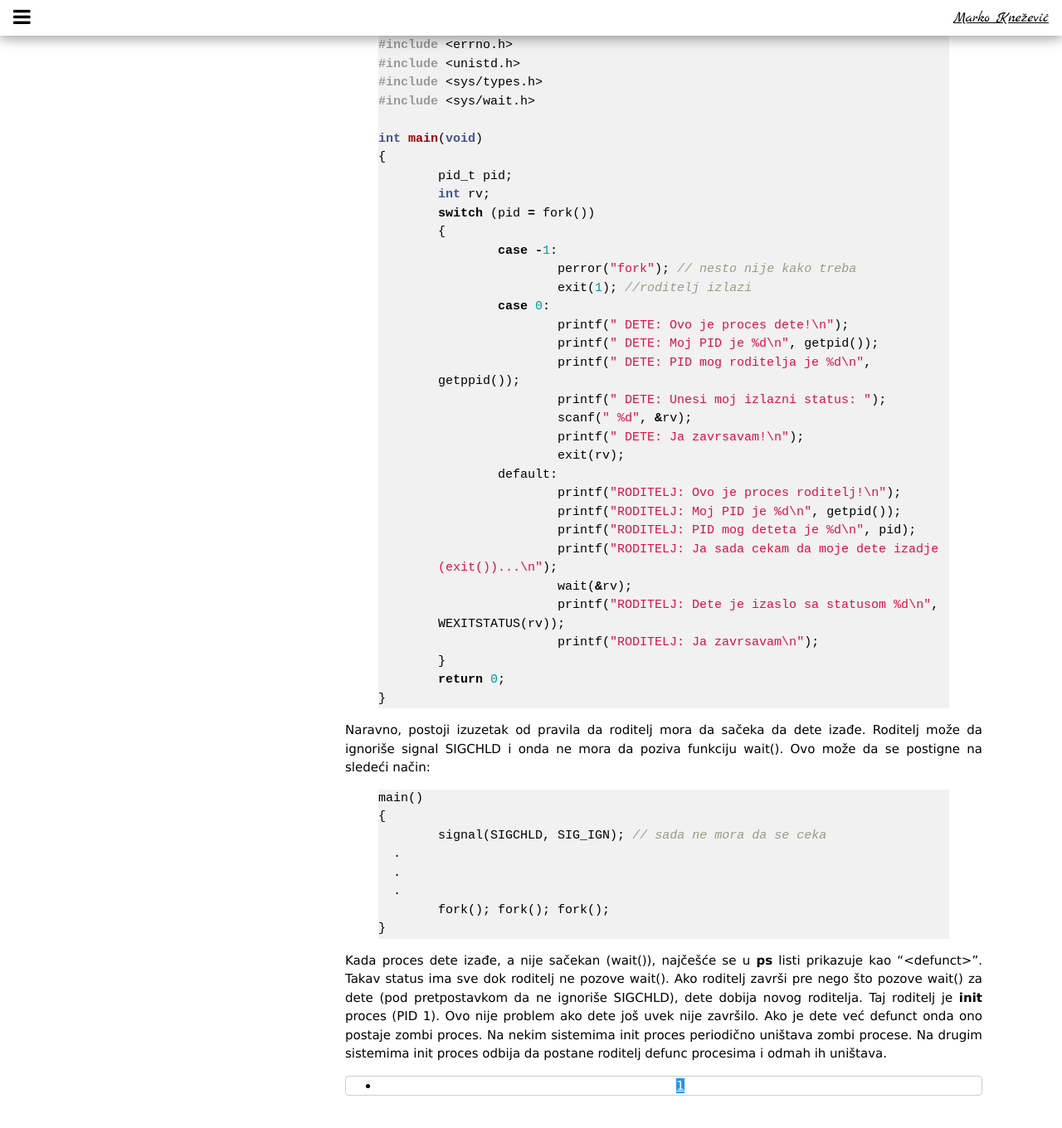
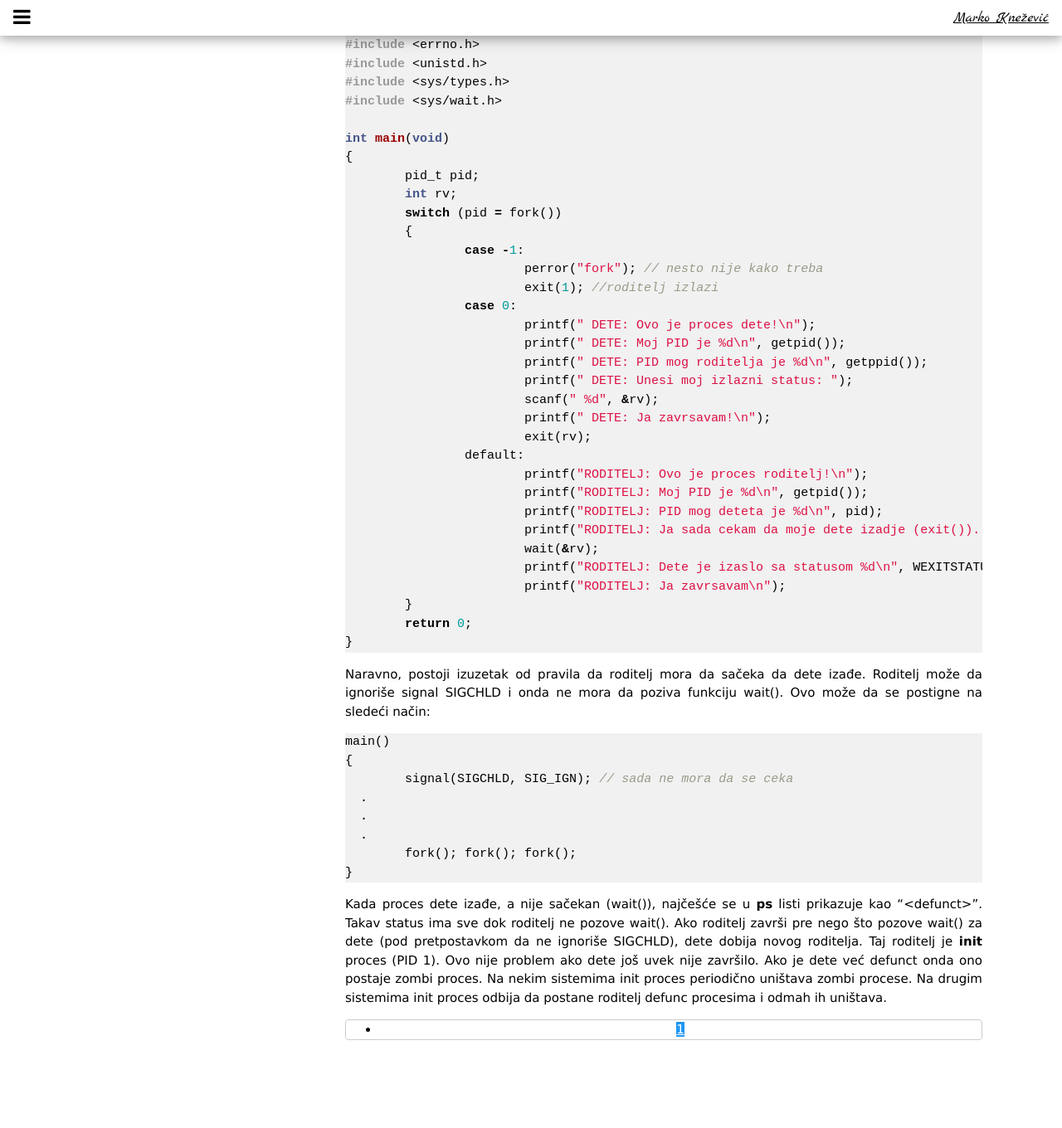
Before and after one commit to knezevicmarko/knezevicmarko.github.io, a Jekyll site: the page built from _os1/201-konkurentno1.md, in a window 1280 px wide and 1400 px high, scrolled down 7180 px. Shown: the top 1360 px of the window at 83% size. Built offline with Jekyll 4.4.1, drawn with Linux system fonts in a browser that asks for light colours; nearby versions of some CDN libraries; comment, search, counter and statistics services are not loaded; after the commit the page ends 8513 px from its top, so only the background shows below that.

Commit message:
redizajn koda

```diff
--- a/_os1/201-konkurentno1.md
+++ b/_os1/201-konkurentno1.md
@@ -16,7 +16,7 @@
 
 Najbitniji sistemski program je operativni sistem, čiji je posao da kontroliše sve računarske resurse i obezbedi osnovu na kojoj se može razvijati aplikacioni softver. Operativni sistem se ponaša kao posrednik između korisnika računara i računarskog hardvera.
 
-![Apstraktni pogled na komponente računarskog sistema.](/assets/os1/apstraktni_pogled.jpg "Apstraktni pogled na komponente računarskog sistema."){:width="100%"}
+![Apstraktni pogled na komponente računarskog sistema.](/assets/os1/apstraktni_pogled.jpg "Apstraktni pogled na komponente računarskog sistema.")
 
 Računarski sistem se može podeliti na četri komponente: hardver, operativni sistem, aplikacioni program i koristnik.
 
@@ -28,13 +28,13 @@
 
 Operativni sistem sakriva hardverske detalje od korisnika i obezbeđuje prikladan interfejs za korišćenje sistema. Ako ovako posmatramo operativni sistem onda je njegova funkcija da obezbedi korisniku "prihvatljiviji" oblik komunikacije sa hardverskim komponentama tj. da se ponaša kao proširenje hardvera (virtuelna mašina). Mesto operativnog sistema je prikazano na slici ispod.
 
-![Mesto operativnog sistema u računarskom sistemu.](/assets/os1/os_rs.jpg "Mesto operativnog sistema u računarskom sistemu."){:width="100%"}
+![Mesto operativnog sistema u računarskom sistemu.](/assets/os1/os_rs.jpg "Mesto operativnog sistema u računarskom sistemu.")
 
 ## Operativni sistem kao upravljač resursa
 
 Računarski sistem ima mnoge resurse. Moderan računar se sastoji od procesora, memorije, tajmera, diska, miša, mrežnog interfejsa, štampača i mnogih drugih uređaja. Ako posmatramo OS kao upravljač resursa, onda je njegova funkcija da obezbedi uređeno i kontrolisano dodeljivanje procesora, memorije i ulazno / izlaznih (I/O) uređaja između više programa koji se takmiče za njihovo korišćenje.
 
-![Resursi kojima upravlja operativni sistem.](/assets/os1/os_resursi.jpg "Resursi kojima upravlja operativni sistem."){:width="100%"}
+![Resursi kojima upravlja operativni sistem.](/assets/os1/os_resursi.jpg "Resursi kojima upravlja operativni sistem.")
 
 Deo operativnog sistema se nalazi u radnoj memoriji. Ovo je jezgro operativnog sistema. Ostatak glavne memorije sadrži korisničke programe i podatke. Dodeljivanje resorsa (glavne memorije) je kontrolisano od strane OS i hardvera za upravljanje memorijom u procesoru.
 
@@ -60,11 +60,11 @@
 
 Multiprogramski sistemi su se razvili iz potrebe da se optimizuje korišćenje procesorskog vremena.
 
-![Racionala multiprogramskog sistema.](/assets/os1/racionala.jpg "Racionala multiprogramskog sistema."){:width="100%"}
+![Racionala multiprogramskog sistema.](/assets/os1/racionala.jpg "Racionala multiprogramskog sistema.")
 
 Rani multiprogramski sistemi nisu obezbedili interakciju korisnika sa računarskim sistemom. **Vremenska podela procesora** je logična nadogradnja multiprogramskih sistema koja obezbeđuje interakciju sa korisnicima. Postoji više od jednog korisnika koji komunicira sa sistemom. Promena poseda CPU između korisnika je toliko brza da korisnik stiče utisak da samo on komunicira sa sistemom, ali u stvari on se deli između više korisnika. Svaki korisnik naizvmenično dobija kratak interval procesorskog vremena. Vremenska podela procesora je kompleksnija od multiprogramiranja zato što mora da obezbedi mehanizme za sinhronizaciju i komunikaciju između poslova različitih korisnika.
 
-![Vremenska podela procesora između više (interaktivnih) korisnika.](/assets/os1/podela.jpg "Vremenska podela procesora između više (interaktivnih) korisnika."){:width="100%"}
+![Vremenska podela procesora između više (interaktivnih) korisnika.](/assets/os1/podela.jpg "Vremenska podela procesora između više (interaktivnih) korisnika.")
 
 ## Proces
 
@@ -131,8 +131,7 @@
 		case 0:
 			printf(" DETE: Ovo je proces dete!\n");
 			printf(" DETE: Moj PID je %d\n", getpid());
-			printf(" DETE: PID mog roditelja je %d\n",
-        getppid());
+			printf(" DETE: PID mog roditelja je %d\n", getppid());
 			printf(" DETE: Unesi moj izlazni status: ");
 			scanf(" %d", &rv);
 			printf(" DETE: Ja zavrsavam!\n");
@@ -141,11 +140,9 @@
 			printf("RODITELJ: Ovo je proces roditelj!\n");
 			printf("RODITELJ: Moj PID je %d\n", getpid());
 			printf("RODITELJ: PID mog deteta je %d\n", pid);
-			printf("RODITELJ: Ja sada cekam da moje dete izadje
-        (exit())...\n");
+			printf("RODITELJ: Ja sada cekam da moje dete izadje (exit())...\n");
 			wait(&rv);
-			printf("RODITELJ: Dete je izaslo sa statusom %d\n",
-        WEXITSTATUS(rv));
+			printf("RODITELJ: Dete je izaslo sa statusom %d\n", WEXITSTATUS(rv));
 			printf("RODITELJ: Ja zavrsavam\n");
 	}
 	return 0;
--- a/_sass/_syntax-highlighting.scss
+++ b/_sass/_syntax-highlighting.scss
@@ -1,6 +1,21 @@
 /**
  * Syntax highlighting styles
  */
+
+img
+{
+  width: 100%;
+}
+
+pre
+{
+  overflow-x: auto;
+}
+
+figure
+{
+  margin: auto;
+}
 
 .highlight {
     background: #f1f1f1;
```
Also changed, not shown: _os2/201-kompajler1.md (+2 -7 lines).
